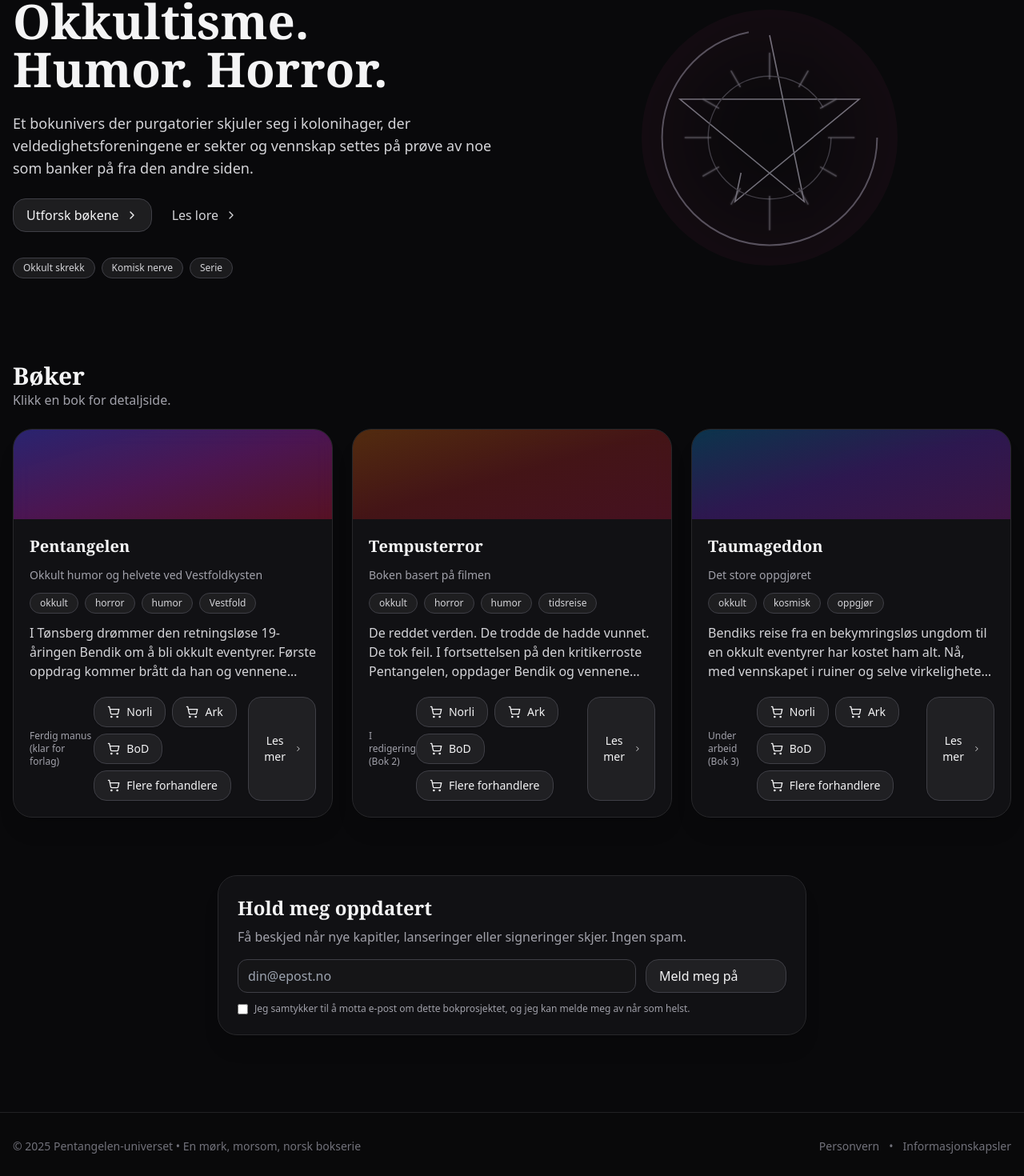
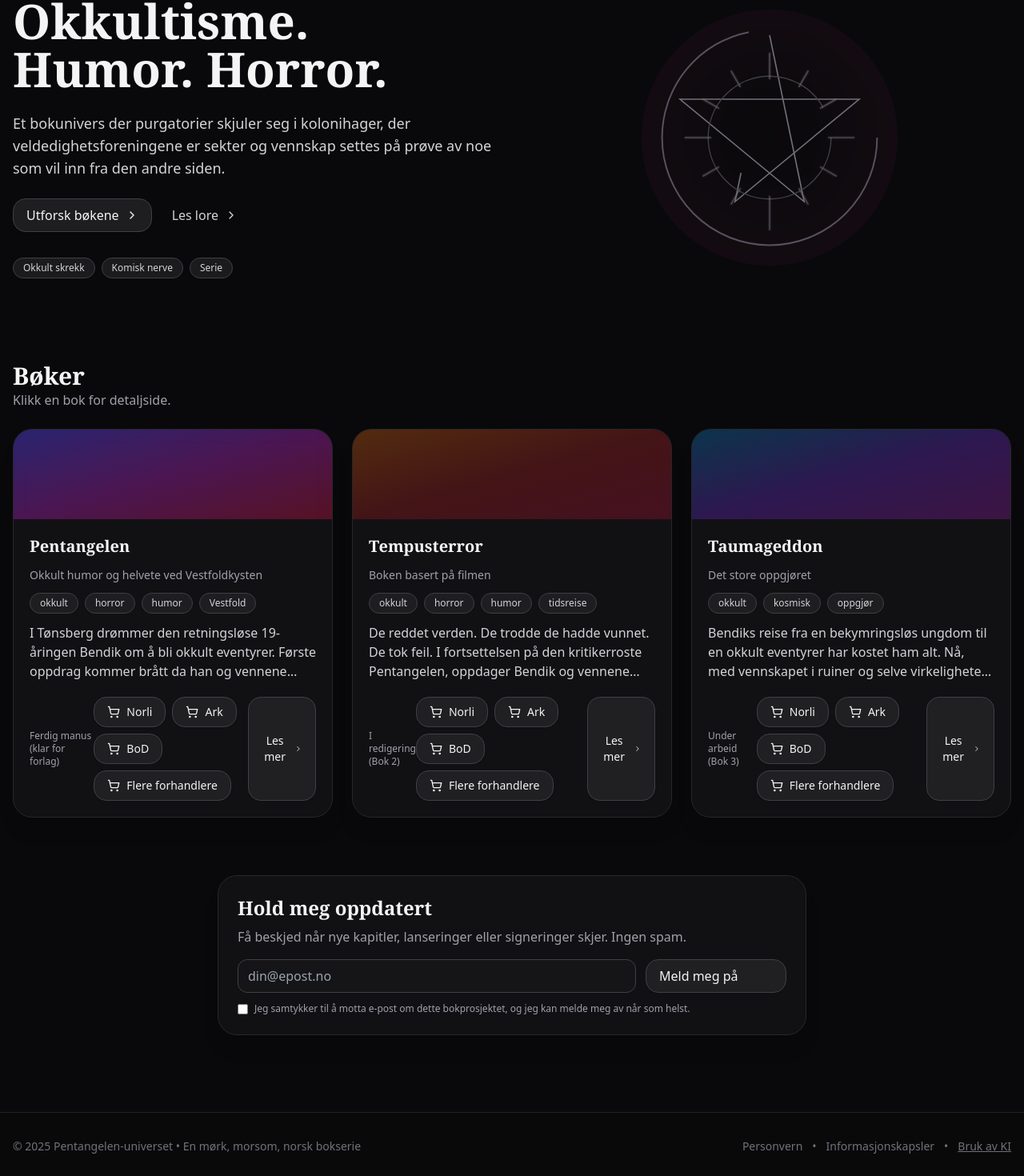
Before and after one commit to TorbenHR/pentangelen-site, a React (Vite) app: page / in a window 1280 px wide. Shown: the part 133-1603 px from the top of the page at 80% size. Built offline with nearby package versions, Linux system fonts and the light colour scheme.

Commit message:
Legg til 'Bruk av KI'-lenke og popup i footeren

```diff
--- a/src/App.jsx
+++ b/src/App.jsx
@@ -384,7 +384,7 @@ function Hero({ setRoute }) {
             Okkultisme. Humor. Horror.
           </h1>
           <p className="max-w-prose text-lg text-zinc-300">
-            Et bokunivers der purgatorier skjuler seg i kolonihager, der veldedighetsforeningene er sekter  og vennskap settes på prøve av noe som banker på fra den andre siden.
+            Et bokunivers der purgatorier skjuler seg i kolonihager, der veldedighetsforeningene er sekter  og vennskap settes på prøve av noe som vil inn fra den andre siden.
           </p>
           <div className="flex flex-wrap gap-3">
             <Button onClick={() => setRoute(PAGES.BOOKS)}>
@@ -790,6 +790,7 @@ function NewsletterSignup() {
 }
 
 function Footer() {
+  const [showAIPopup, setShowAIPopup] = React.useState(false);
   return (
     <footer className="mt-16 border-t border-zinc-800/80 bg-zinc-950/60 py-8">
       <div className="mx-auto flex max-w-7xl flex-col items-center justify-between gap-3 px-4 md:flex-row">
@@ -804,8 +805,28 @@ function Footer() {
           <a className="hover:text-zinc-300" href="#">
             Informasjonskapsler
           </a>
+          <span>&bull;</span>
+          <button className="hover:text-zinc-300 underline" onClick={() => setShowAIPopup(true)}>
+            Bruk av KI
+          </button>
         </div>
       </div>
+      {showAIPopup && (
+        <div className="fixed inset-0 z-50 flex items-center justify-center bg-black/40">
+          <div className="bg-zinc-900 border border-zinc-700 rounded-2xl shadow-xl p-6 text-center max-w-xs">
+            <p className="text-zinc-100 mb-4">
+              KI er IKKE brukt til å generere tekst til bøkene.<br />
+              KI er brukt til å generere kode til nettsiden, til å lage medier på nettsiden.
+            </p>
+            <button
+              className="px-4 py-2 rounded-xl bg-zinc-800 text-zinc-100 hover:bg-zinc-700 border border-zinc-700"
+              onClick={() => setShowAIPopup(false)}
+            >
+              Lukk
+            </button>
+          </div>
+        </div>
+      )}
     </footer>
   );
 }
```
